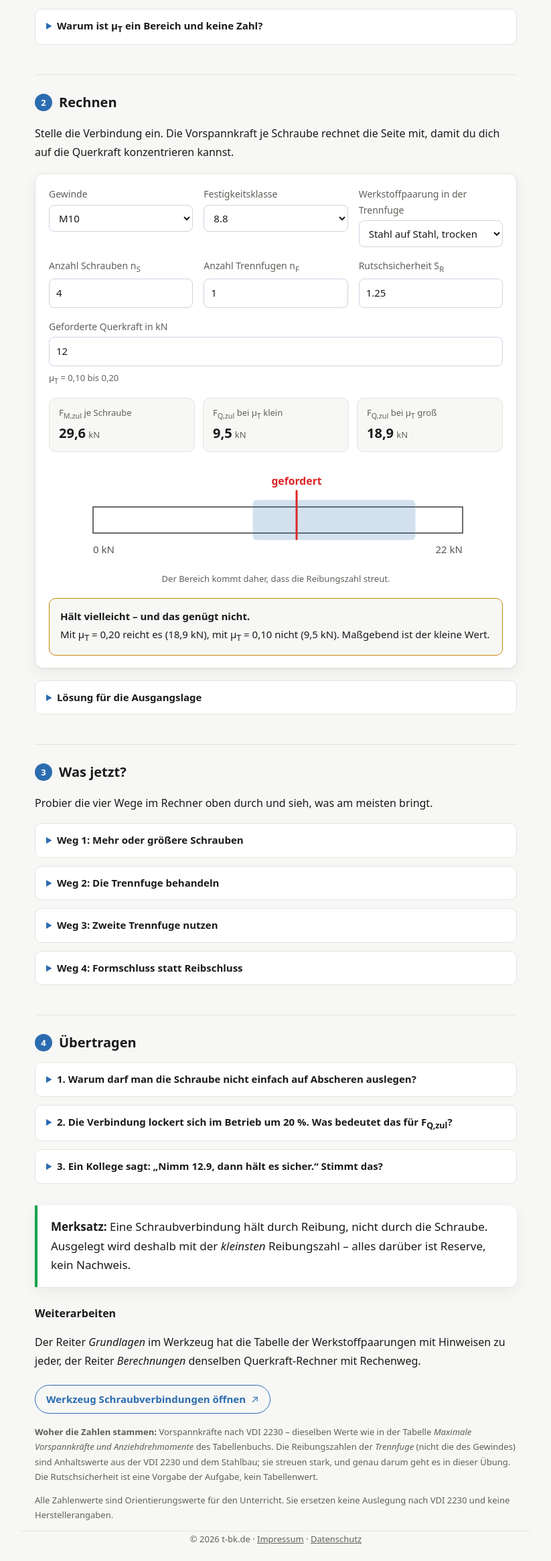
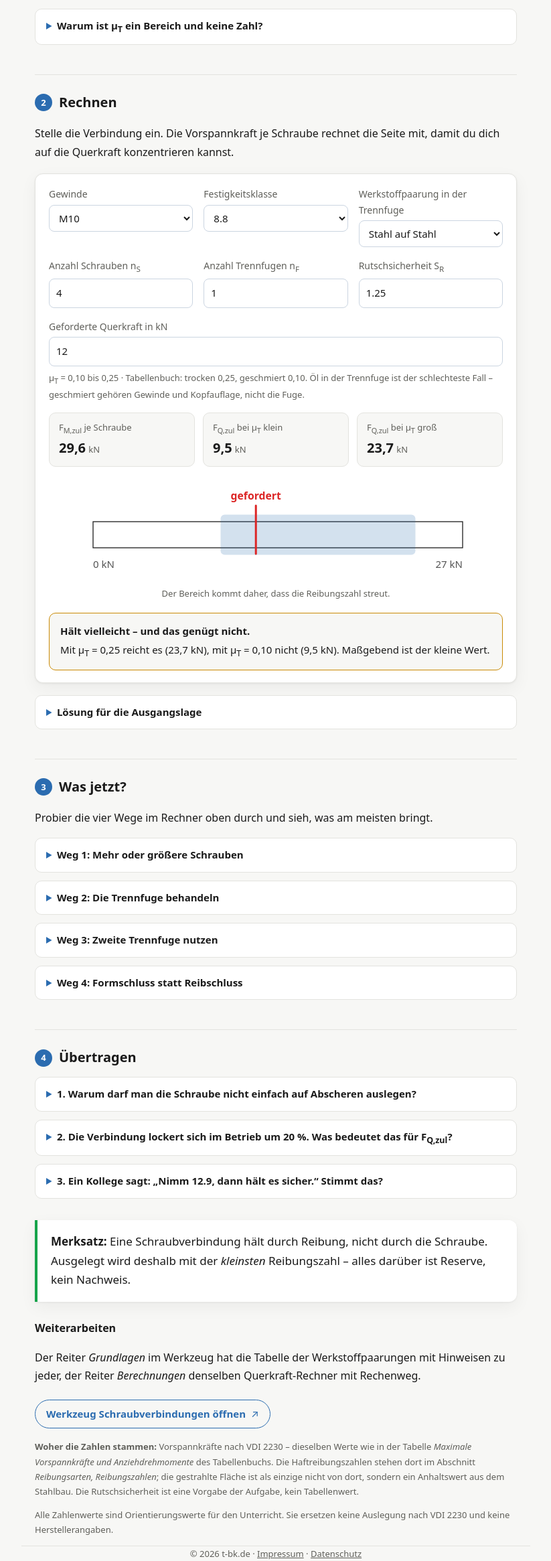
Before and after one commit to CmoneBK/tbk-lernsituationen-uebungen, a website: page uebungen/schraubverbindungen/05-querkraft-durch-reibung.html in a window 1280 px wide. Shown: the part 1210-3541 px from the top of the page at 67% size, without its empty margins (228-1051 px from the left). Before the commit the page ends 3519 px from the top, so only its background shows below. Drawn offline with Linux system fonts and the light colour scheme.

Commit message:
Reibungszahlen, Scheiben und Darstellungsregeln aus dem Buch
Der Bestand unter tabellenbuch/ hat drei Abschnitte dazubekommen: Scheiben
(ISO 7090, 7091, 7092, HV nach 14399-6, Spannscheiben DIN 6796),
Reibungszahlen aus dem Abschnitt Reibung und die Darstellungsregeln nach
DIN ISO 6410-1 samt den Faustformeln der vereinfachten Darstellung.

Uebung 5 rechnet jetzt mit den Haftreibungszahlen des Buches statt mit
Werten aus dem Gedaechtnis. Die Spanne einer Paarung ist dort der Abstand
zwischen trocken und geschmiert - bei Stahl auf Stahl 0,25 zu 0,10, bei
Stahl auf Holz sogar 0,55 zu 0,10. Damit aendert sich die Ausgangslage:
Mit my = 0,25 haelt die Verbindung 23,7 kN statt 18,9 kN, die untere Grenze
von 9,5 kN bleibt. Die Kernaussage der Uebung steht jetzt woertlich im Buch
und wird dort zitiert: Die Richtwerte zeigen lediglich Tendenzen und
unterliegen insbesondere bei der Haftreibung grossen Schwankungen;
verlaessliche Reibzahlen koennen nur anwendungsspezifische Versuche liefern.

Die Paarungen folgen jetzt den Zeilen des Buches (Stahl auf Stahl,
Gusseisen, Cu-Sn-Legierung, Polyamid, Holz). Die gestrahlte Flaeche steht
dort nicht und ist als Anhaltswert aus dem Stahlbau gekennzeichnet.

Co-Authored-By: Claude Opus 5 <noreply@anthropic.com>

```diff
--- a/uebungen/schraubverbindungen/05-querkraft-durch-reibung.html
+++ b/uebungen/schraubverbindungen/05-querkraft-durch-reibung.html
@@ -68,7 +68,8 @@
       <p>Weil die Haftreibung zwischen zwei Flächen von Dingen abhängt, die
         niemand auf der Zeichnung festlegt: Rauheit, Sauberkeit, Rostfilm,
         Ölreste, Flächenpressung. Für Stahl auf Stahl, trocken, findet man
-        typisch <strong>0,10 bis 0,20</strong> &ndash; also Faktor zwei.</p>
+        typisch <strong>0,10 bis 0,25</strong> &ndash; das Tabellenbuch nennt für
+        Stahl auf Stahl 0,25 trocken und 0,10 geschmiert.</p>
       <p>Für die Auslegung heißt das: <strong>Mit dem unteren Wert rechnen.</strong>
         Der obere ist Glück, kein Nachweis.</p>
       <p><strong>Manche Tabellenbücher vereinfachen</strong> und nennen einen
@@ -135,8 +136,13 @@
       <p><strong>Mit &mu;<sub>T</sub> = 0,10:</strong>
         F<sub>Q,zul</sub> = (0,10 &middot; 29,6 kN &middot; 4 &middot; 1) / 1,25 =
         <strong>9,5 kN</strong> &ndash; das reicht <em>nicht</em> für 12 kN.</p>
-      <p><strong>Mit &mu;<sub>T</sub> = 0,20:</strong>
-        F<sub>Q,zul</sub> = <strong>18,9 kN</strong> &ndash; das würde reichen.</p>
+      <p><strong>Mit &mu;<sub>T</sub> = 0,25:</strong>
+        F<sub>Q,zul</sub> = <strong>23,7 kN</strong> &ndash; das würde reichen.</p>
+      <p class="fussnote">Das Tabellenbuch schreibt unter seine Reibungstabelle:
+        <em>Die Richtwerte zeigen lediglich Tendenzen und unterliegen insbesondere
+        bei der Haftreibung großen Schwankungen. Verlässliche Reibzahlen können
+        nur anwendungsspezifische Versuche liefern.</em> Genau darum geht es
+        hier.</p>
       <p><strong>Antwort:</strong> Die Verbindung hält <em>vielleicht</em>. Und
         „vielleicht“ ist kein Nachweis. Maßgebend ist der untere Wert, also
         9,5 kN. <strong>Die Konsole ist so nicht ausreichend verschraubt.</strong></p>
@@ -260,10 +266,10 @@
     </p>
     <p class="fussnote"><strong>Woher die Zahlen stammen:</strong> Vorspannkräfte nach VDI 2230 &ndash;
       dieselben Werte wie in der Tabelle <em>Maximale Vorspannkräfte und
-      Anziehdrehmomente</em> des Tabellenbuchs. Die Reibungszahlen der
-      <em>Trennfuge</em> (nicht die des Gewindes) sind Anhaltswerte aus der
-      VDI 2230 und dem Stahlbau; sie streuen stark, und genau darum geht es in
-      dieser Übung. Die Rutschsicherheit ist eine Vorgabe der Aufgabe, kein
+      Anziehdrehmomente</em> des Tabellenbuchs. Die Haftreibungszahlen stehen
+      dort im Abschnitt <em>Reibungsarten, Reibungszahlen</em>; die gestrahlte
+      Fläche ist als einzige nicht von dort, sondern ein Anhaltswert aus dem
+      Stahlbau. Die Rutschsicherheit ist eine Vorgabe der Aufgabe, kein
       Tabellenwert.</p>
 
     <p class="fussnote">Alle Zahlenwerte sind Orientierungswerte für den Unterricht.
@@ -300,17 +306,23 @@ var KLASSENLISTE = ["4.6","5.6","8.8","10.9","12.9"];
 
 /* Anhaltswerte fuer die Haftreibungszahl in der Trennfuge. Sie streuen stark,
    deshalb immer ein Bereich statt einer Zahl. */
+/* Haftreibungszahlen aus dem Tabellenbuch, Abschnitt Reibung. Dort steht je
+   Paarung ein Wert fuer trocken und einer fuer geschmiert - die Spanne
+   dazwischen ist das, was man im Betrieb nicht in der Hand hat. Die
+   gestrahlten Flaechen stehen dort nicht; sie kommen aus dem Stahlbau. */
 var PAARUNGEN = [
-  {name:"Stahl auf Stahl, trocken",      von:0.10, bis:0.20, hinweis:""},
-  {name:"Stahl auf Stahl, geölt",        von:0.05, bis:0.12,
-   hinweis:"Öl in der Trennfuge ist der schlechteste Fall – geschmiert gehören Gewinde und Kopfauflage, nicht die Trennfuge."},
-  {name:"Stahl auf Stahl, gestrahlt",    von:0.20, bis:0.45,
-   hinweis:"Gestrahlte Flächen greifen ineinander. Im Stahlbau wird das gezielt genutzt."},
-  {name:"Stahl auf Gusseisen, trocken",  von:0.15, bis:0.25, hinweis:""},
-  {name:"Stahl auf Aluminium, trocken",  von:0.10, bis:0.20,
-   hinweis:"Aluminium ist weicher – die Verbindung setzt sich mit der Zeit stärker."},
-  {name:"Stahl auf Kunststoff, trocken", von:0.10, bis:0.25,
-   hinweis:"Kunststoff kriecht unter Druck. Die Vorspannkraft sinkt dauerhaft."}
+  {name:"Stahl auf Stahl",              von:0.10, bis:0.25,
+   hinweis:"Tabellenbuch: trocken 0,25, geschmiert 0,10. Öl in der Trennfuge ist der schlechteste Fall – geschmiert gehören Gewinde und Kopfauflage, nicht die Fuge."},
+  {name:"Stahl auf Gusseisen",          von:0.10, bis:0.20,
+   hinweis:"Tabellenbuch: trocken 0,20, geschmiert 0,10."},
+  {name:"Stahl auf Cu-Sn-Legierung",    von:0.10, bis:0.20,
+   hinweis:"Tabellenbuch: trocken 0,20, geschmiert 0,10. Bronze ist weicher – die Verbindung setzt sich stärker."},
+  {name:"Stahl auf Polyamid",           von:0.15, bis:0.30,
+   hinweis:"Tabellenbuch: trocken 0,30, geschmiert 0,15. Kunststoff kriecht unter Druck: Die Vorspannkraft sinkt dauerhaft."},
+  {name:"Stahl auf Holz",               von:0.10, bis:0.55,
+   hinweis:"Tabellenbuch: trocken 0,55, geschmiert 0,10 – Faktor fünfeinhalb. Hier hilft nur eine Formschlussverbindung."},
+  {name:"Stahl auf Stahl, gestrahlt",   von:0.20, bis:0.45,
+   hinweis:"Nicht im Tabellenbuch: Anhaltswert aus dem Stahlbau. Gestrahlte Flächen greifen ineinander; für gleitfeste Verbindungen wird das gezielt gemacht und geprüft."}
 ];
 
 var MY_ANZIEH = 0.12;   /* Reibung an Gewinde und Kopf beim Anziehen */
```
